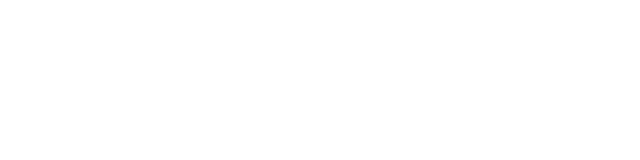
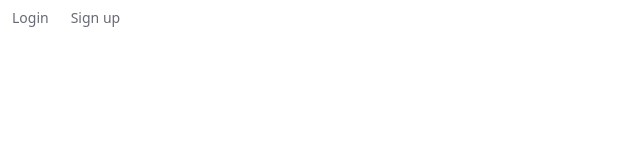
Before and after one commit to reportJNG/Crud_Auth, a Next.js app: page / in a window 1280 px wide. Shown: the top 160 px of the page, without its empty margins (0-640 px from the left). Built offline with nearby package versions, Linux system fonts and the light colour scheme.

Commit message:
added new switcher tabs

```diff
--- a/src/app/Mainpage/Main.tsx
+++ b/src/app/Mainpage/Main.tsx
@@ -0,0 +1,23 @@
+"use client";
+import { useState } from "react";
+import { Tabs, TabsList, TabsTrigger } from "@/components/ui/tabs";
+export default function Main() {
+  const [switcher, setSwitcher] = useState<boolean>(false);
+  return (
+    <div>
+      <header>
+        {/**top header of the main webpage normal state will show the login webpage to change btw pages login and sign up */}
+        <Tabs defaultValue="overview">
+          <TabsList variant="line">
+            <TabsTrigger value="Login" onClick={() => setSwitcher(false)}>
+              Login
+            </TabsTrigger>
+            <TabsTrigger value="Sign up" onClick={() => setSwitcher(true)}>
+              Sign up
+            </TabsTrigger>
+          </TabsList>
+        </Tabs>
+      </header>
+    </div>
+  );
+}
--- a/src/app/page.tsx
+++ b/src/app/page.tsx
@@ -1,3 +1,4 @@
+import Main from "./Mainpage/Main";
 export default function Home() {
-  return <div></div>;
+  return <Main />;
 }
--- /dev/null
+++ b/src/components/ui/tabs.tsx
@@ -0,0 +1,91 @@
+"use client"
+
+import * as React from "react"
+import { cva, type VariantProps } from "class-variance-authority"
+import { Tabs as TabsPrimitive } from "radix-ui"
+
+import { cn } from "@/lib/utils"
+
+function Tabs({
+  className,
+  orientation = "horizontal",
+  ...props
+}: React.ComponentProps<typeof TabsPrimitive.Root>) {
+  return (
+    <TabsPrimitive.Root
+      data-slot="tabs"
+      data-orientation={orientation}
+      orientation={orientation}
+      className={cn(
+        "group/tabs flex gap-2 data-[orientation=horizontal]:flex-col",
+        className
+      )}
+      {...props}
+    />
+  )
+}
+
+const tabsListVariants = cva(
+  "rounded-lg p-[3px] group-data-[orientation=horizontal]/tabs:h-9 data-[variant=line]:rounded-none group/tabs-list text-muted-foreground inline-flex w-fit items-center justify-center group-data-[orientation=vertical]/tabs:h-fit group-data-[orientation=vertical]/tabs:flex-col",
+  {
+    variants: {
+      variant: {
+        default: "bg-muted",
+        line: "gap-1 bg-transparent",
+      },
+    },
+    defaultVariants: {
+      variant: "default",
+    },
+  }
+)
+
+function TabsList({
+  className,
+  variant = "default",
+  ...props
+}: React.ComponentProps<typeof TabsPrimitive.List> &
+  VariantProps<typeof tabsListVariants>) {
+  return (
+    <TabsPrimitive.List
+      data-slot="tabs-list"
+      data-variant={variant}
+      className={cn(tabsListVariants({ variant }), className)}
+      {...props}
+    />
+  )
+}
+
+function TabsTrigger({
+  className,
+  ...props
+}: React.ComponentProps<typeof TabsPrimitive.Trigger>) {
+  return (
+    <TabsPrimitive.Trigger
+      data-slot="tabs-trigger"
+      className={cn(
+        "focus-visible:border-ring focus-visible:ring-ring/50 focus-visible:outline-ring text-foreground/60 hover:text-foreground dark:text-muted-foreground dark:hover:text-foreground relative inline-flex h-[calc(100%-1px)] flex-1 items-center justify-center gap-1.5 rounded-md border border-transparent px-2 py-1 text-sm font-medium whitespace-nowrap transition-all group-data-[orientation=vertical]/tabs:w-full group-data-[orientation=vertical]/tabs:justify-start focus-visible:ring-[3px] focus-visible:outline-1 disabled:pointer-events-none disabled:opacity-50 group-data-[variant=default]/tabs-list:data-[state=active]:shadow-sm group-data-[variant=line]/tabs-list:data-[state=active]:shadow-none [&_svg]:pointer-events-none [&_svg]:shrink-0 [&_svg:not([class*='size-'])]:size-4",
+        "group-data-[variant=line]/tabs-list:bg-transparent group-data-[variant=line]/tabs-list:data-[state=active]:bg-transparent dark:group-data-[variant=line]/tabs-list:data-[state=active]:border-transparent dark:group-data-[variant=line]/tabs-list:data-[state=active]:bg-transparent",
+        "data-[state=active]:bg-background dark:data-[state=active]:text-foreground dark:data-[state=active]:border-input dark:data-[state=active]:bg-input/30 data-[state=active]:text-foreground",
+        "after:bg-foreground after:absolute after:opacity-0 after:transition-opacity group-data-[orientation=horizontal]/tabs:after:inset-x-0 group-data-[orientation=horizontal]/tabs:after:bottom-[-5px] group-data-[orientation=horizontal]/tabs:after:h-0.5 group-data-[orientation=vertical]/tabs:after:inset-y-0 group-data-[orientation=vertical]/tabs:after:-right-1 group-data-[orientation=vertical]/tabs:after:w-0.5 group-data-[variant=line]/tabs-list:data-[state=active]:after:opacity-100",
+        className
+      )}
+      {...props}
+    />
+  )
+}
+
+function TabsContent({
+  className,
+  ...props
+}: React.ComponentProps<typeof TabsPrimitive.Content>) {
+  return (
+    <TabsPrimitive.Content
+      data-slot="tabs-content"
+      className={cn("flex-1 outline-none", className)}
+      {...props}
+    />
+  )
+}
+
+export { Tabs, TabsList, TabsTrigger, TabsContent, tabsListVariants }
```
